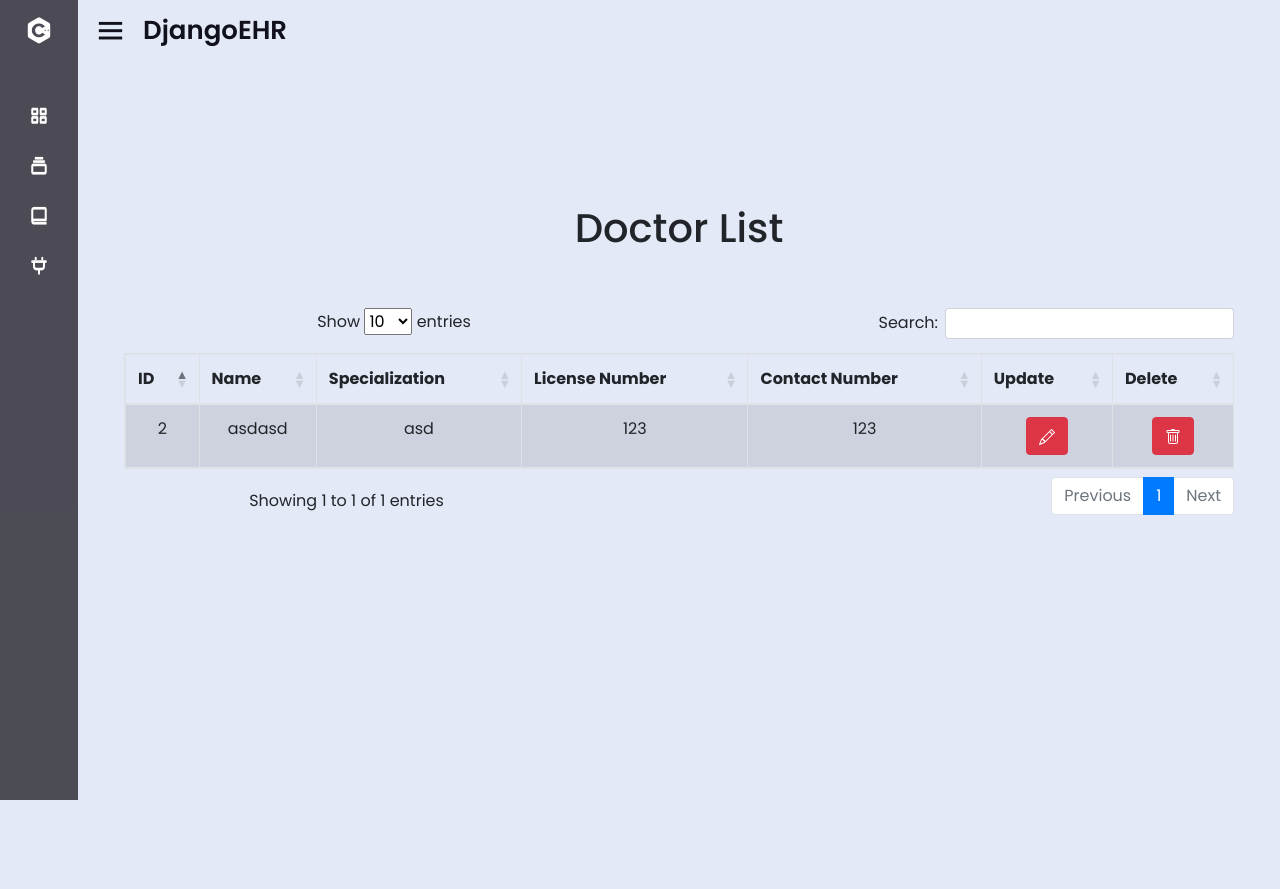
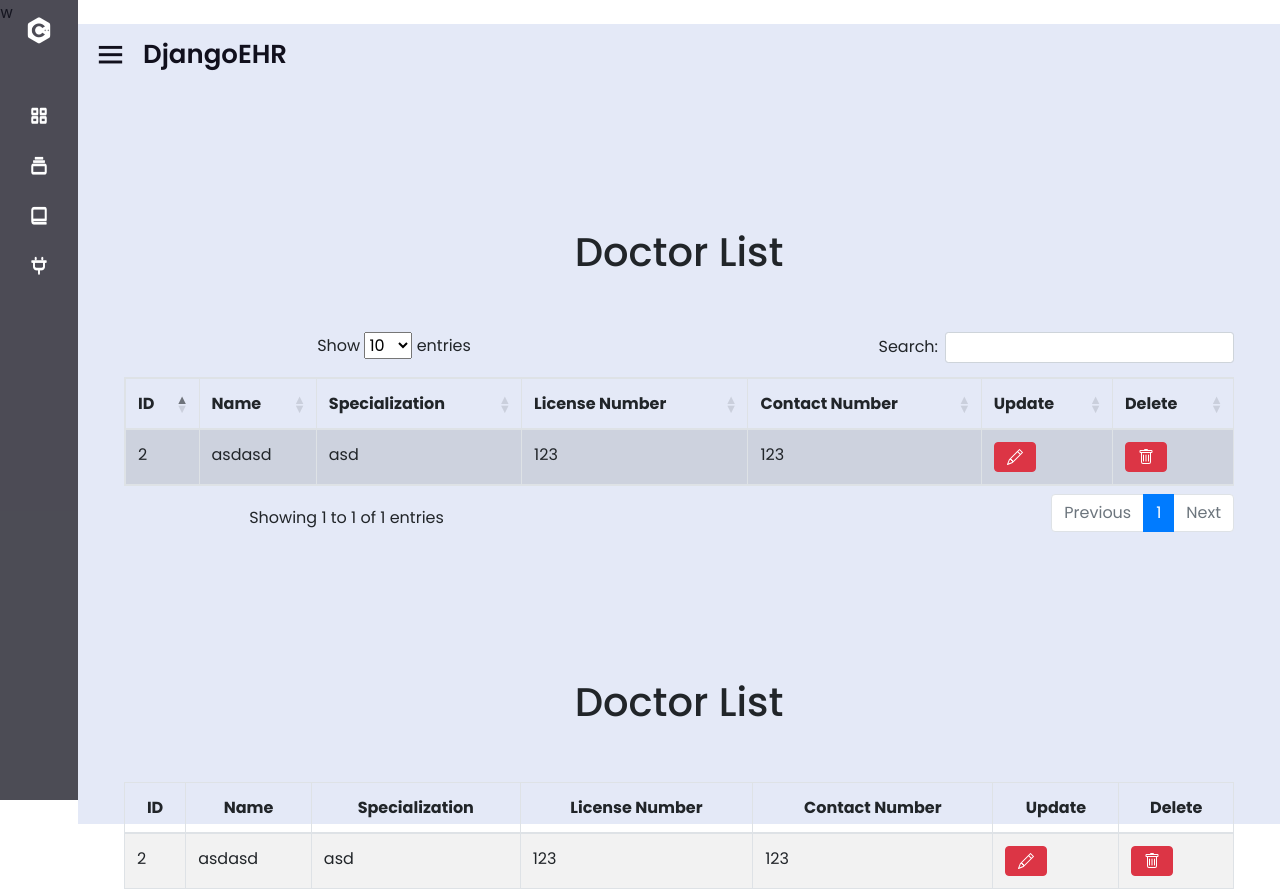
Before and after one commit to MohsinRazaKhanSipra/EHR-django, a Django app: page /doctorlist/ in a window 1280 px wide. Before the commit the page ends 800 px from the top, so only its background shows below. Run offline with Django 4.2, Linux system fonts and the light colour scheme; data comes from the database, SQL or seed files in the repository; some libraries are stand-ins or nearby versions.

Commit message:
Revert "updated"
This reverts commit ab037c05c02735c21ee3cb7c46a3a61f65d951f2.

```diff
--- a/DjangoEHR/DjangoEHR/settings.py
+++ b/DjangoEHR/DjangoEHR/settings.py
@@ -1,6 +1,7 @@
 
 import os
 from pathlib import Path
+
 # Build paths inside the project like this: BASE_DIR / 'subdir'.
 BASE_DIR = Path(__file__).resolve().parent.parent
 
@@ -32,6 +33,8 @@ INSTALLED_APPS = [
     'crispy_forms',
     'crispy_bootstrap4',
     "django_htmx",
+    'dajaxice',
+    'dajax'
 ]
 
 MIDDLEWARE = [
--- a/DjangoEHR/DjangoEHR/urls.py
+++ b/DjangoEHR/DjangoEHR/urls.py
@@ -6,14 +6,11 @@ from django.conf import settings
 
 
 urlpatterns = [
-
     path('admin/', admin.site.urls),
-
+    path('', include("patient.urls")),
     path('patientrecords/', include("patientrecords.urls")),
     path('article/', include("article.urls")),
     path('', include("django.contrib.auth.urls")),
-    path('', include("patient.urls")),
-
 
 ]+ static(settings.MEDIA_URL,
                               document_root=settings.MEDIA_ROOT)
--- a/DjangoEHR/patient/templates/patient/doctorlist.html
+++ b/DjangoEHR/patient/templates/patient/doctorlist.html
@@ -1,4 +1,4 @@
-{% extends "patient/base.html" %}
+    w{% extends "patient/base.html" %}
 {% block content %}
 {% load crispy_forms_tags %}
 <link href="https://cdnjs.cloudflare.com/ajax/libs/twitter-bootstrap/4.5.2/css/bootstrap.css" rel="stylesheet"/>
@@ -102,44 +102,121 @@
 
 <!-- Include Bootstrap JS -->
 <script src="https://maxcdn.bootstrapcdn.com/bootstrap/4.5.2/js/bootstrap.min.js"></script>
+
 <script type="text/javascript">
     $(document).ready(function () {
         // Initialize DataTable
         var dataTable = $('#example').DataTable();
 
-        // Handle form submission for updating doctor information
-        $('#updateDoctorForm').on('submit', function (e) {
+        // Open the update modal when the edit button is clicked
+        $('#example').on('click', 'a.edit-button', function () {
+            var patientId = $(this).attr('data-id');
+            $.ajax({
+                type: 'GET',
+                url: 'get_patient/' + patientId,
+                success: function (data) {
+                    $('#patientId').val(patientId);
+                    $('#updatePatientForm input[name="name"]').val(data.name);
+                    $('#updatePatientForm input[name="specialization"]').val(data.specialization);
+                    $('#updatePatientForm input[name="license_number"]').val(data.license_number);
+                    $('#updatePatientForm input[name="contact_number"]').val(data.contact_number);
+                    $('#updatePatientModal').modal('show');
+                }
+            });
+        });
+
+        // Handle form submission for updating patient information
+        $('#updatePatientForm').on('submit', function (e) {
             e.preventDefault();
             var formData = $(this).serialize();
-            var doctorId = $('#doctorId').val();
+            var patientId = $('#patientId').val();
             $.ajax({
                 type: 'POST',
-                url: 'update/' + doctorId,
+                url: 'update_patient/' + patientId,
                 data: formData,
                 success: function () {
-                    location.reload();
+                    $('#updatePatientModal').modal('hide');
+                    dataTable.ajax.reload();
                 }
             });
         });
     });
+</script>
+<br>
+<br>
+<br>
+<br>
+<br>
+<br>
 
-    // When the "Edit" button is clicked, populate the modal with data
-    $(".edit-button").click(function () {
-        var $modal = $("#updateDoctorModal");
-        let currentRow = $(this).parents('tr');
-        var col1 = currentRow.find("td:eq(1)").text();
-        var col2 = currentRow.find("td:eq(2)").text();
-        var col3 = currentRow.find("td:eq(3)").text();
-        var col4 = currentRow.find("td:eq(4)").text();
-        var col0 = currentRow.find("td:eq(0)").text();
+<div class="container" style="text-align:center">
+    <h1>Doctor List</h1>
+<br>
+<br>
 
-        document.getElementById('name').value = col1;
-        document.getElementById('specialization').value = col2;
-        document.getElementById('license_number').value = col3;
-        document.getElementById('contact_number').value = col4;
-        document.getElementById('doctorId').value = col0;
+    <table id="example" class="table table-striped table-bordered" style="width:100%">
+        <thead>
+            <tr style="text-align:center">
+                <th>ID</th>
+                <th>Name</th>
+                <th>Specialization</th>
+                <th>License Number</th>
+                <th>Contact Number</th>
 
-        $modal.modal("show");
-    });
-</script>
+                <th>Update</th>
+                <th>Delete</th>
+            </tr>
+        </thead>
+        <tbody>
+            {% for x in information %}
+            <tr>
+                <td>{{ x.id }}</td>
+                <td>{{ x.name }}</td>
+
+                <td>{{ x.specialization }}</td>
+                <td>{{ x.license_number }}</td>
+                <td>{{ x.contact_number }}</td>
+
+                <td>
+                    <a href="update/{{ x.id }}" class="btn btn-danger edit-button" data-id="{{ x.id }}" data-toggle="modal" data-target="#updatePatientModal"><svg xmlns="http://www.w3.org/2000/svg" width="16" height="16" fill="currentColor" class="bi bi-pencil" viewBox="0 0 16 16">
+                        <path d="M12.146.146a.5.5 0 0 1 .708 0l3 3a.5.5 0 0 1 0 .708l-10 10a.5.5 0 0 1-.168.11l-5 2a.5.5 0 0 1-.65-.65l2-5a.5.5 0 0 1 .11-.168l10-10zM11.207 2.5 13.5 4.793 14.793 3.5 12.5 1.207 11.207 2.5zm1.586 3L10.5 3.207 4 9.707V10h.5a.5.5 0 0 1 .5.5v.5h.5a.5.5 0 0 1 .5.5v.5h.293l6.5-6.5zm-9.761 5.175-.106.106-1.528 3.821 3.821-1.528.106-.106A.5.5 0 0 1 5 12.5V12h-.5a.5.5 0 0 1-.5-.5V11h-.5a.5.5 0 0 1-.468-.325z"/>
+                      </svg></i></a>
+                </td>
+                <td>
+                    <a href="delete/{{ x.id }}" class="btn btn-danger" id="deleteBtn{{ x.id }}"><svg xmlns="http://www.w3.org/2000/svg" width="16" height="16" fill="currentColor" class="bi bi-trash" viewBox="0 0 16 16">
+                        <path d="M5.5 5.5A.5.5 0 0 1 6 6v6a.5.5 0 0 1-1 0V6a.5.5 0 0 1 .5-.5Zm2.5 0a.5.5 0 0 1 .5.5v6a.5.5 0 0 1-1 0V6a.5.5 0 0 1 .5-.5Zm3 .5a.5.5 0 0 0-1 0v6a.5.5 0 0 0 1 0V6Z"/>
+                        <path d="M14.5 3a1 1 0 0 1-1 1H13v9a2 2 0 0 1-2 2H5a2 2 0 0 1-2-2V4h-.5a1 1 0 0 1-1-1V2a1 1 0 0 1 1-1H6a1 1 0 0 1 1-1h2a1 1 0 0 1 1 1h3.5a1 1 0 0 1 1 1v1ZM4.118 4 4 4.059V13a1 1 0 0 0 1 1h6a1 1 0 0 0 1-1V4.059L11.882 4H4.118ZM2.5 3h11V2h-11v1Z"/>
+                      </svg></a>
+                </td>
+            </tr>
+            {% endfor %}
+        </tbody>
+    </table>
+</div>
+
+<!-- Modal for updating patient information -->
+<div class="modal fade" id="updatePatientModal" tabindex="-1" role="dialog" aria-labelledby="updatePatientModalLabel" aria-hidden="true">
+    <div class="modal-dialog" role="document">
+        <div class="modal-content">
+            <div class="modal-header">
+                <h5 class="modal-title" id="updatePatientModalLabel">Update Patient Information</h5>
+                <button type="button" class="close" data-dismiss="modal" aria-label="Close">
+                    <span aria-hidden="true">&times;</span>
+                </button>
+            </div>
+            <div class="modal-body">
+                <form id="updatePatientForm" method="post">
+                    {% csrf_token %}
+                    {{ form|crispy }}
+                    <input type="hidden" id="patientId" name="patientId" value="">
+                    <button type="submit" class="btn btn-primary">Update</button>
+                </form>
+            </div>
+            <div class="modal-footer">
+                <button type="button" class="btn btn-secondary" data-dismiss="modal">Close</button>
+            </div>
+        </div>
+    </div>
+</div>
+
 {% endblock %}
--- a/DjangoEHR/patient/templates/patient/patientlist.html
+++ b/DjangoEHR/patient/templates/patient/patientlist.html
@@ -116,13 +116,16 @@
     $(".preview").click(function () {
 
         var $modal = $("#updatePatientModal");
-
+        // let imageVar=$('#image12');
+        // let idVar=$('#idV');
         let currentRow=$(this).parents('tr');
         var col1=currentRow.find("td:eq(1)").text();
         var col0=currentRow.find("td:eq(0)").text();
 
         var col2=currentRow.find("td:eq(2)").text();
         var col3=currentRow.find("td:eq(3)").text();
+
+        // var col5=currentRow.find("td:eq(0)");
 
         document.getElementById('name').value = col1
         document.getElementById('patientId').value = col0
--- a/DjangoEHR/patient/urls.py
+++ b/DjangoEHR/patient/urls.py
@@ -18,10 +18,15 @@ urlpatterns = [
     path("doctorinformation/", views.doctorinformation, name="doctorinformation"),
     path("doctorlist/", views.doctorlist, name="doctorlist"),
 
-    path("doctorlist/delete/<int:pk>", views.doctor_delete, name="doctor_delete"),
-    path("patientlist/delete/<int:pk>", views.patient_delete, name="patient_delete"),
+    path("doctorlist/delete/<int:image_id>", views.doctor_delete, name="doctor_delete"),
+    path("patientlist/delete/<int:image_id>", views.patientlist, name="patientlist"),
 
-    path('patientlist/update/<int:pk>', views.PatientUpdate.as_view(), name='patientlist_update'),
-    path('doctorlist/update/<int:pk>', views.DoctorUpdate.as_view(), name='patientlist_update'),
+    path('patientlist/update/<int:pk>', views.RoomUpdate.as_view(), name='patientlist_update'),
+    # path("doctorlist/update/<int:image_id>", views.doctor_update, name="doctor_update"),
 
+    # URL pattern for getting patient data for the modal
+    # path('get_patient/<int:patient_id>/', views.get_patient, name='get_patient'),
+
+    # # URL pattern for updating patient data via AJAX
+    # path('update_patient/<int:patient_id>/', views.update_patient, name='update_patient'),
 ]
--- a/DjangoEHR/patient/views.py
+++ b/DjangoEHR/patient/views.py
@@ -9,6 +9,10 @@ from django.contrib import messages
 
 # Create your views here.
 def home(request):
+    # if request.user.is_authenticated:
+    #     image = UserProfile.objects.filter(user=request.user).first().profile_picture
+    #     if image:
+    #         request.session["image"] = image.url
 
     return render(request, "patient/home.html")
 
@@ -82,38 +86,30 @@ def doctorlist(request):
 def doctor_delete(request, pk):
     pk = pk
     try:
-        image_sel = Doctor.objects.get(pk = pk)
+        image_sel = Doctor.objects.get(id = img_id)
     except Doctor.DoesNotExist:
         return redirect('doctorlist')
     image_sel.delete()
     return redirect('doctorlist')
 
 
-def patient_delete(request, pk):
-    pk = pk
+def patient_delete(request, image_id):
+    img_id = int(image_id)
     try:
-        image_sel = Patient.objects.get(pk = pk)
+        image_sel = Patient.objects.get(id = img_id)
     except Patient.DoesNotExist:
         return redirect('patientlist')
     image_sel.delete()
     return redirect('patientlist')
 
-class  PatientUpdate(View):
+class  RoomUpdate(View):
     def  post(self, request, pk):
         data =  dict()
-        patient = Patient.objects.get(pk=pk)
-        form = PatientForm(instance=patient, data=request.POST)
+        room = Patient.objects.get(pk=pk)
+        form = PatientForm(instance=room, data=request.POST)
         if form.is_valid():
-            patient = form.save()
+            room = form.save()
 
+        # information = Patient.objects.all()
+        # return render(request, "patient/patientlist.html",{"information":information, "form":form})
         return HttpResponse("working")
-
-class  DoctorUpdate(View):
-    def  post(self, request, pk):
-        data =  dict()
-        doctor = Doctor.objects.get(pk=pk)
-        form = DoctorForm(instance=doctor, data=request.POST)
-        if form.is_valid():
-            doctor = form.save()
-
-        return HttpResponse("working")
```
